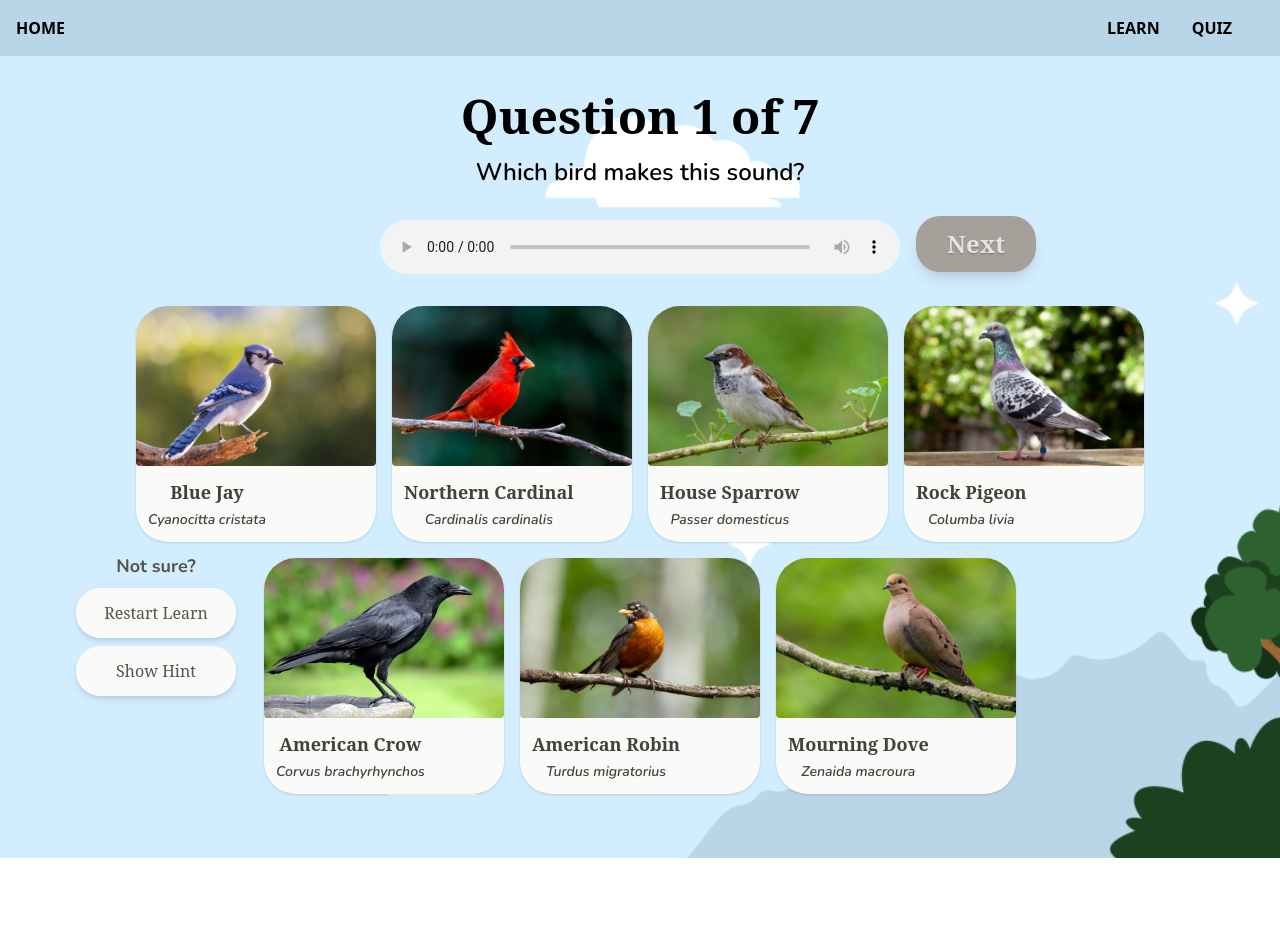
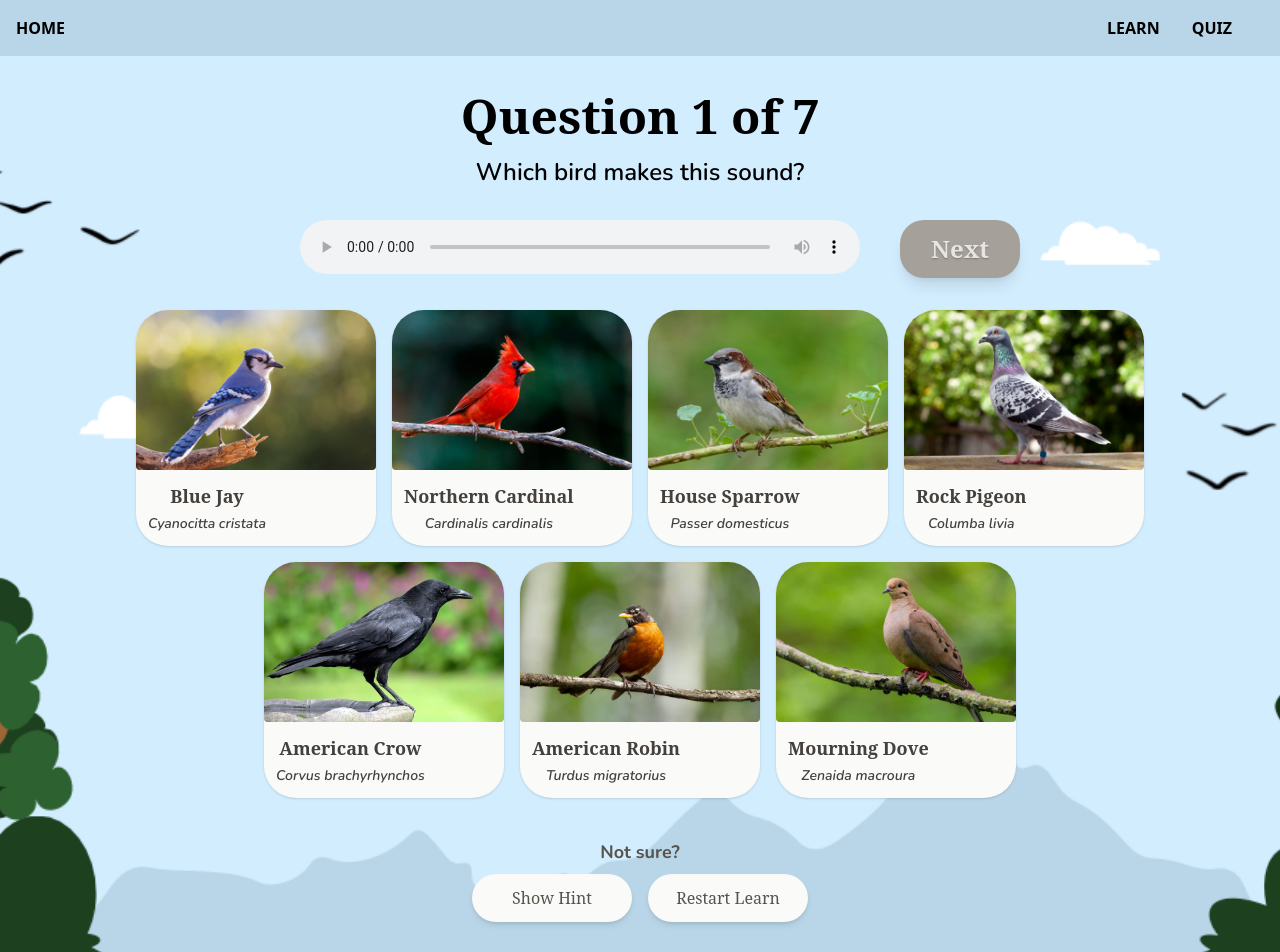
Before and after one commit to teresashao/learn-bird-calls, a React (Vite) app in the folder birds-app/: page /quiz in a window 1280 px wide. Shown: the top 952 px of the page. Before the commit the page ends 858 px from the top, so only its background shows below. Built offline with nearby package versions, Linux system fonts and the light colour scheme; a web font is replaced by a local one.

Commit message:
Made quiz mobile compatible

```diff
--- a/birds-app/src/pages/Quiz.jsx
+++ b/birds-app/src/pages/Quiz.jsx
@@ -58,35 +58,13 @@ const Quiz = () => {
   };
 
   return (
-    <div className=" bg-cover bg-center bg-no-repeat"
-    style={{ backgroundImage: "url('/background2.png')" }}
+    <div className="flex flex-col min-h-screen bg-cover bg-center bg-no-repeat"
+    style={{ backgroundImage: "url('/background1.png')" }}
     >
 
-    <div className="absolute top-35 right-32 text-center w-90">
-      {showFeedback && (
-            <p className="text-lg font-bold text-center font-nunito text-stone-800">
-                <br></br>
-              {selectedAnswer === question.correctAnswer
-                ? "✅ Correct!"
-                : `❌ The answer was ${question.correctAnswer}`}
-            </p>
-          )}
-    </div>
 
-    <div className="m-6 text-center absolute right-55 top-48">
 
-        <button
-          onClick={handleNext}
-          disabled={!showFeedback}
-          className={`font-joti px-6 py-3 rounded-3xl transition font-semibold text-2xl w-30 text-shadow-sm shadow-lg duration-300
-            ${showFeedback ? "bg-green-800 hover:bg-green-700 text-white cursor-pointer hover:scale-105" : "bg-stone-400 text-stone-200 cursor-not-allowed"}`}
-          >
-              Next
-          </button>
-
-      </div>
-
-    <div className="grid grid-cols-[1fr_2fr_1fr] gap-4 px-6 ">
+    <div className="grid grid-cols-[1fr_4fr_1fr] gap-4 px-6 flex-grow">
 
       {/* Left Column */}
       <div>
@@ -102,7 +80,27 @@ const Quiz = () => {
         </h2>
         <br></br>
 
-        <audio controls src={question.audio} className="mx-auto w-130" />
+        <div className="flex flex-wrap justify-center">
+          <audio controls src={question.audio} className="mx-10 w-140 mb-4" />
+          <button
+            onClick={handleNext}
+            disabled={!showFeedback}
+            className={`font-joti px-6 py-3 mb-3 rounded-3xl transition font-semibold text-2xl w-30 text-shadow-sm shadow-lg duration-300
+              ${showFeedback ? "bg-green-800 hover:bg-green-700 text-white cursor-pointer hover:scale-105" : "bg-stone-400 text-stone-200 cursor-not-allowed"}`}
+            >
+                Next
+            </button>
+
+        </div>
+        <div className="text-center flex justify-center">
+              {showFeedback && (
+              <p className="text-lg font-bold text-center font-nunito text-stone-800">
+              {selectedAnswer === question.correctAnswer
+                ? "✅ Correct!"
+                : `❌ The answer was ${question.correctAnswer}`}
+              </p>
+              )}
+           </div>
 
 
       </div>
@@ -114,14 +112,14 @@ const Quiz = () => {
 
     </div>
 
-    <div className="max-w-6xl mx-auto mt-3 pb-10">
+    <div className="max-w-6xl mx-auto pb-10">
         <div className="flex flex-wrap justify-center gap-4 mb-6">
             {birdOptions.map((option) => (
             <button
               key={option.name}
               onClick={() => handleAnswerClick(option.name)}
               disabled={showFeedback}
-              className={`w-60 p-0 cursor-pointer rounded-4xl shadow-sm transition-transform transform  flex flex-col text-center overflow-hidden ${getButtonStyle(option)}`}
+              className={`w-60 p-0 cursor-pointer rounded-4xl shadow-sm transition-transform transform flex flex-col text-center overflow-hidden ${getButtonStyle(option)}`}
             >
               <img
                 src={option.image}
@@ -137,31 +135,42 @@ const Quiz = () => {
           ))}
         </div>
 
-      <div className="absolute bottom-22 left-0 m-4 text-center w-70">
-        <div>
-          <p className="text-stone-600 text-md font-bold mb-2 font-nunito text-lg">Not sure?</p>
-            <button
-              onClick={() => navigate("/learn")}
-              className="text-md font-joti mb-2 hover:scale-105 duration-300 shadow-md border border-stone-50 w-40 px-6 py-3 bg-stone-50 hover:bg-stone-100 text-stone-600 rounded-3xl transition cursor-pointer"
-              >
-              Restart Learn
-            </button>
+        <div className="flex flex-col items-center p-4 gap-2 grid grid-cols-[1fr_1fr_1fr]">
+          {/* Left Column */}
+          <div>{showHint && (
+              <p className="text-center font-nunito text-stone-600 font-semibold italic p-1 mt-2 ml-2 text-lg">
+                {question.hint}
+              </p>
+            )}
           </div>
+
+          {/* Middle Column */}
           <div>
-            <button
+            <p className="text-center text-stone-600 text-md font-bold mb-2 font-nunito text-lg">Not sure?</p>
+
+            <div className="flex items-center justify-center gap-4">
+              <button
                 onClick={() => setShowHint(true)}
-                className="text-md font-joti hover:scale-105 duration-300 shadow-md border border-stone-50 w-40 px-4 py-3 bg-stone-50 hover:bg-stone-100 text-stone-600 rounded-3xl transition cursor-pointer"
+                className="text-md font-joti hover:scale-105 duration-300 shadow-md w-40 px-4 py-3 bg-stone-50 hover:bg-stone-200 text-stone-600 rounded-3xl transition cursor-pointer"
               >
                 Show Hint
               </button>
+              <button
+                onClick={() => navigate("/learn")}
+                className="text-md font-joti hover:scale-105 duration-300 shadow-md w-40 px-6 py-3 bg-stone-50 hover:bg-stone-200 text-stone-600 rounded-3xl transition cursor-pointer"
+              >
+                Restart Learn
+              </button>
+            </div>
           </div>
-      </div>
 
-      <div className="absolute left-3 bottom-4 text-center w-65 m-4">
-        {showHint && (
-          <p className="font-nunito text-stone-600 font-semibold italic max-w-xs text-lg">{question.hint}</p>
-        )}
-      </div>
+          {/* Right Column */}
+          <div>
+
+          </div>
+
+        </div>
+
 
     </div>
     </div>
--- a/birds-app/src/pages/QuizStart.jsx
+++ b/birds-app/src/pages/QuizStart.jsx
@@ -10,7 +10,7 @@ const QuizStart = () => {
     style={{ backgroundImage: "url('/background2_flipped.png')" }}>
         <div className="flex flex-col md:flex-row min-h-screen items-center justify-center">
         {/* Left side*/}
-        <div className="md:w-1/2 flex flex-col  items-center text-center p-8 mb-15">
+        <div className="md:w-1/2 flex flex-col  items-center text-center p-8">
             <div>
 
               <div className="mt-3 bg-stone-50 py-12 px-8 shadow-xl border border-stone-50 rounded-4xl">
@@ -25,7 +25,7 @@ const QuizStart = () => {
                 </Link>
               </div>
 
-          <p className="mt-8 mb-3 text-xl text-stone-600 font-nunito font-bold">Not Ready?</p>
+          <p className="mt-15 mb-3 text-xl text-stone-600 font-nunito font-bold">Not Ready?</p>
           <Link to="/learn">
                 <button className="font-joti hover:scale-105 duration-300 shadow-md border border-stone-50 w-60 text-lg bg-stone-50 hover:bg-stone-100 text-stone-600 py-3 px-6 rounded-3xl cursor-pointer">
                   Restart Learning
```
